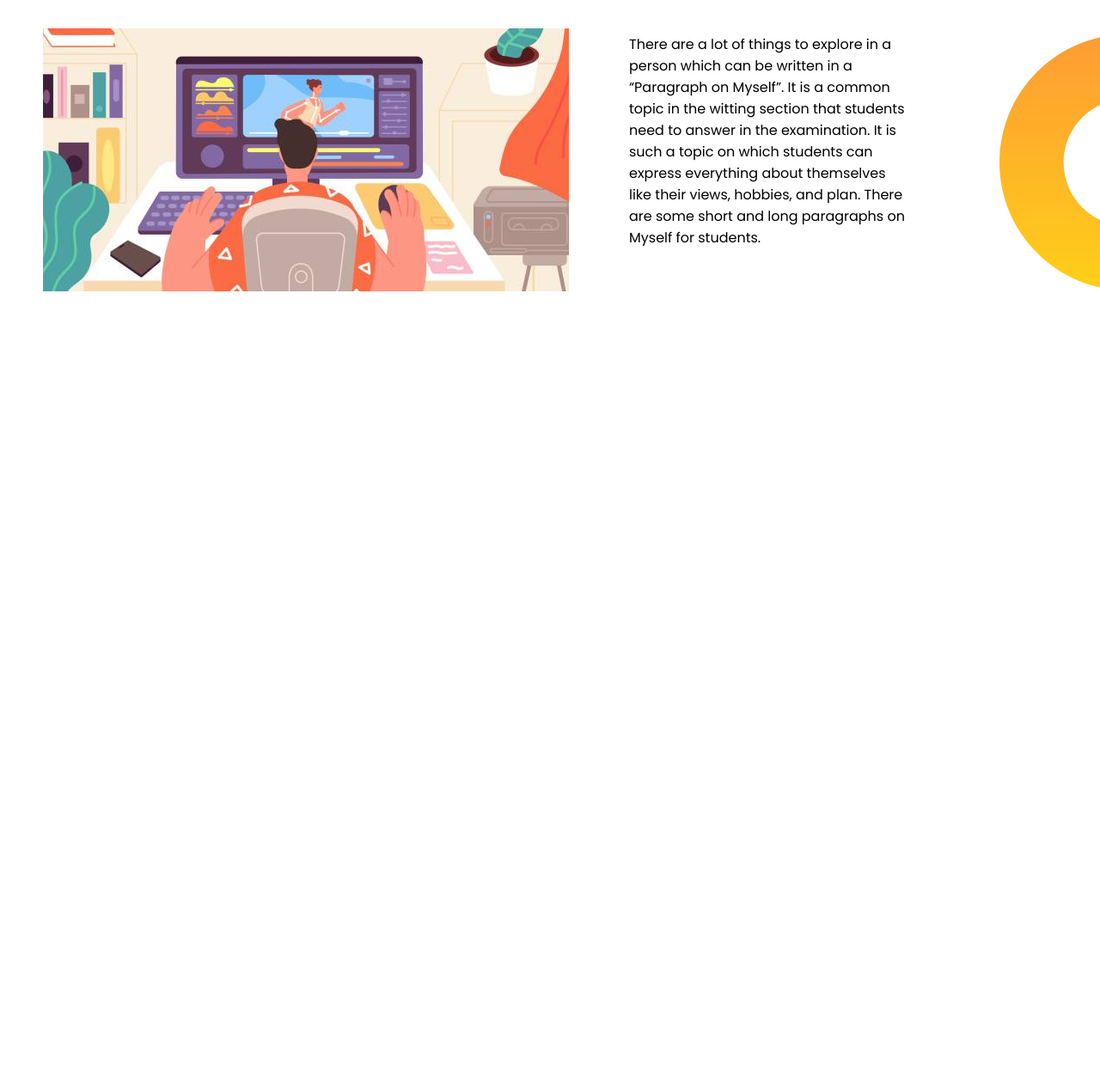
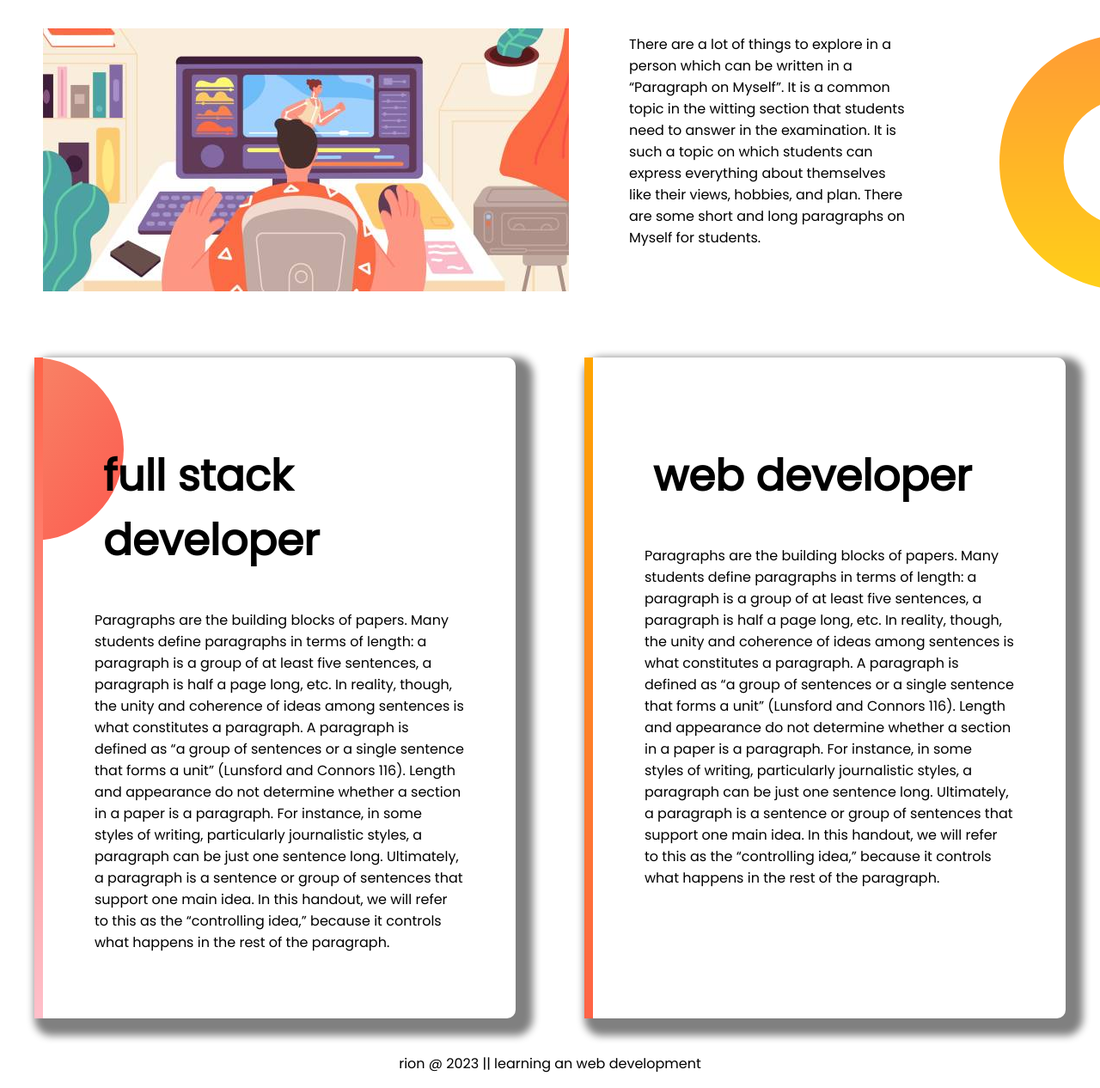
Before and after one commit to mdrion12/fist-web-page, a plain HTML site: page index.html in a window 1280 px wide. Shown: the part 587-1853 px from the top of the page at 86% size. Before the commit the page ends 963 px from the top, so only its background shows below. Drawn offline with Linux system fonts and the light colour scheme.

Commit message:
footer-tag

```diff
--- a/index.html
+++ b/index.html
@@ -38,6 +38,26 @@
 </p>
 </div>
 </section>
+<section class="rahul">
+
+
+         <div id="suvo">
+   <h1>full stack developer</h1>
+    <p>Paragraphs are the building blocks of papers. Many students define paragraphs in terms of length: a paragraph is a group of at least five sentences, a paragraph is half a page long, etc. In reality, though, the unity and coherence of ideas among sentences is what constitutes a paragraph. A paragraph is defined as “a group of sentences or a single sentence that forms a unit” (Lunsford and Connors 116). Length and appearance do not determine whether a section in a paper is a paragraph. For instance, in some styles of writing, particularly journalistic styles, a paragraph can be just one sentence long. Ultimately, a paragraph is a sentence or group of sentences that support one main idea. In this handout, we will refer to this as the “controlling idea,” because it controls what happens in the rest of the paragraph.</p>
+   </div>
+
+    <div id="sperm" >
+        <h1>web developer</h1>
+       <p>
+         Paragraphs are the building blocks of papers. Many students define paragraphs in terms of length: a paragraph is a group of at least five sentences, a paragraph is half a page long, etc. In reality, though, the unity and coherence of ideas among sentences is what constitutes a paragraph. A paragraph is defined as “a group of sentences or a single sentence that forms a unit” (Lunsford and Connors 116). Length and appearance do not determine whether a section in a paper is a paragraph. For instance, in some styles of writing, particularly journalistic styles, a paragraph can be just one sentence long. Ultimately, a paragraph is a sentence or group of sentences that support one main idea. In this handout, we will refer to this as the “controlling idea,” because it controls what happens in the rest of the paragraph.
+       </p>
+    </div>
+
+
+</section>
+<footer class="foot">
+    <p>rion @ 2023 || learning an web development</p>
+</footer>
 
 </body>
 </html>
--- a/style.css
+++ b/style.css
@@ -57,3 +57,36 @@
    padding: 20px;
 
 }
+.rahul{
+   display: flex;
+   margin: 40px;
+   background-image: url(image/exp-bg.png);
+   background-repeat: no-repeat;
+
+}
+#suvo{
+   padding: 40px;
+   box-shadow:10px 10px 10px 10px grey;
+   margin-right: 40px;
+   padding: 60px;
+   border-radius: 10px;
+   border-left: 10px solid;
+   border-image:linear-gradient(tomato,pink);
+     border-image-slice: 1;
+}
+#sperm{
+   padding: 40px;
+   box-shadow: 10px 10px 10px 10px grey;
+   margin-left: 40px;
+   padding: 60px;
+   border-radius: 10px;
+
+   border-left: 10px solid;
+   border-image: linear-gradient(orange,tomato );
+   border-image-slice: 1;
+
+}
+footer p{
+   text-align: center;
+
+}
```
Also changed, not shown: image/exp-bg.png (added).
